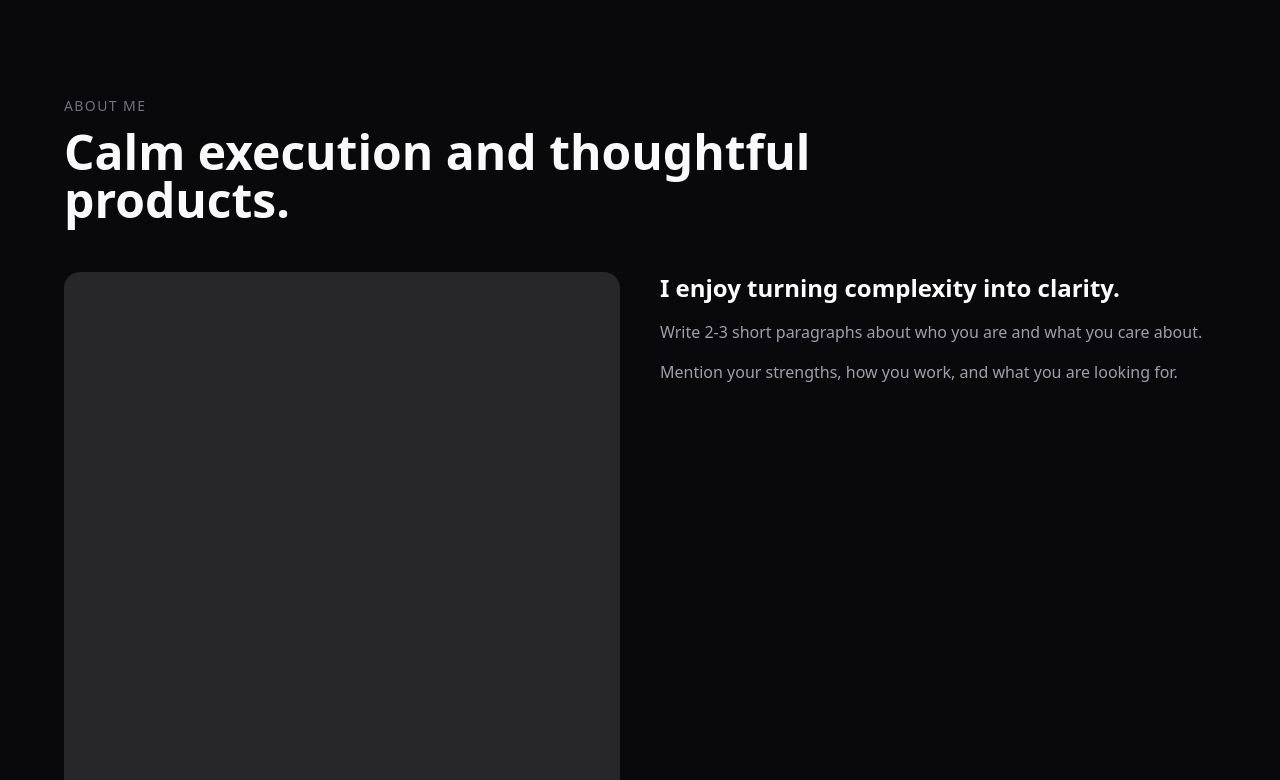
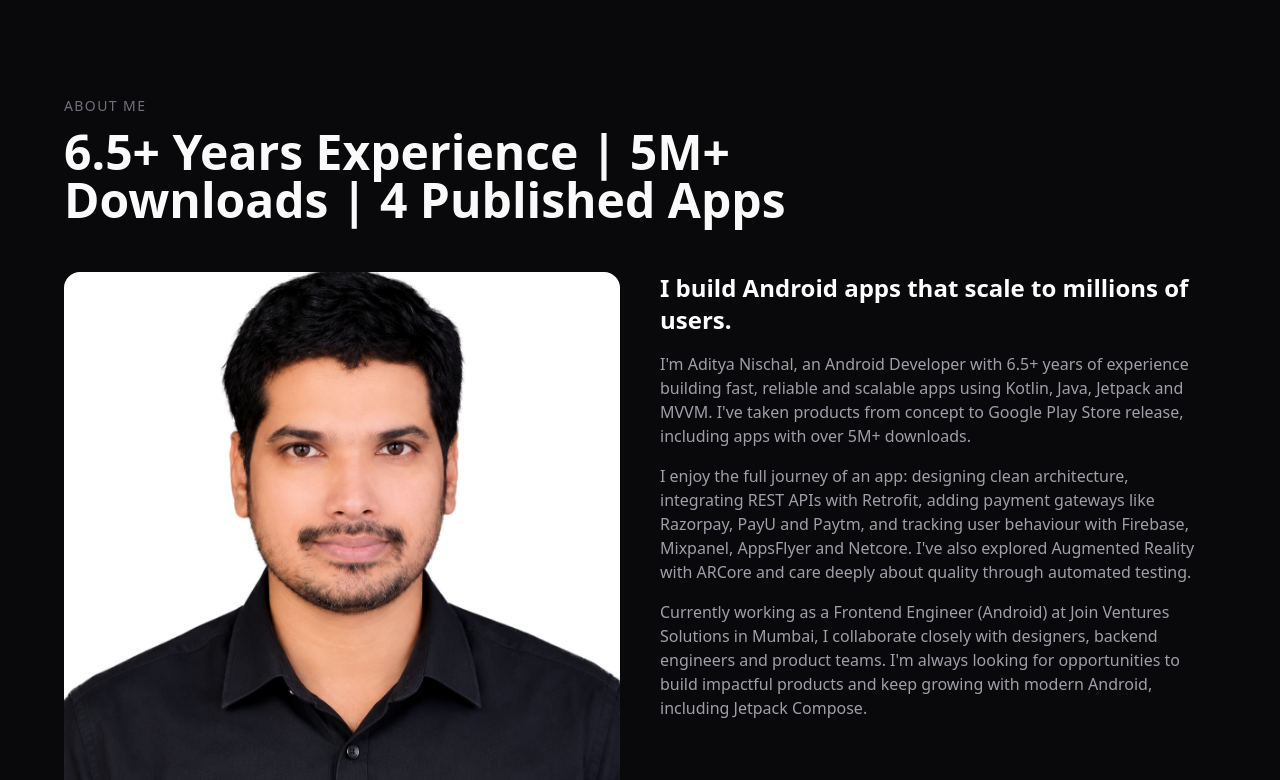
Before and after one commit to adityanischal217/aditya-portfolio, a Next.js app: page / in a window 1280 px wide. Shown: the part 800-1580 px from the top of the page. Built offline with nearby package versions, Linux system fonts and the light colour scheme.

Commit message:
ABOUT ME CHANGES

```diff
--- a/components/About.tsx
+++ b/components/About.tsx
@@ -7,18 +7,41 @@ export default function About() {
       <div className="mx-auto max-w-6xl">
         <p className="text-sm uppercase tracking-widest text-zinc-500">About Me</p>
         <h2 className="mt-3 max-w-3xl text-3xl font-bold md:text-5xl">
-          Calm execution and thoughtful products.
+          6.5+ Years Experience | 5M+ Downloads | 4 Published Apps
         </h2>
 
         <div className="mt-12 grid gap-10 md:grid-cols-2">
           <div className="aspect-square rounded-2xl bg-zinc-800">
-            {/* Put your photo in /public/profile.jpg, then swap this div for: */}
-            {/* <img src="/profile.jpg" alt="Your Name" className="h-full w-full rounded-2xl object-cover" /> */}
+            <img
+              src="/aditya_pic.png"
+              alt="Aditya Nischal"
+              className="h-full w-full rounded-2xl object-cover"
+            />
           </div>
           <div className="space-y-4 text-zinc-400">
-            <h3 className="text-2xl font-semibold text-white">I enjoy turning complexity into clarity.</h3>
-            <p>Write 2-3 short paragraphs about who you are and what you care about.</p>
-            <p>Mention your strengths, how you work, and what you are looking for.</p>
+            <h3 className="text-2xl font-semibold text-white">
+              I build Android apps that scale to millions of users.
+            </h3>
+            <p>
+              I'm Aditya Nischal, an Android Developer with 6.5+ years of experience building
+              fast, reliable and scalable apps using Kotlin, Java, Jetpack and MVVM.
+              I've taken products from concept to Google Play Store release, including
+              apps with over 5M+ downloads.
+            </p>
+            <p>
+              I enjoy the full journey of an app: designing clean architecture,
+              integrating REST APIs with Retrofit, adding payment gateways like
+              Razorpay, PayU and Paytm, and tracking user behaviour with Firebase,
+              Mixpanel, AppsFlyer and Netcore. I've also explored Augmented Reality
+              with ARCore and care deeply about quality through automated testing.
+            </p>
+            <p>
+              Currently working as a Frontend Engineer (Android) at Join Ventures
+              Solutions in Mumbai, I collaborate closely with designers, backend
+              engineers and product teams. I'm always looking for opportunities to
+              build impactful products and keep growing with modern Android,
+              including Jetpack Compose.
+            </p>
           </div>
         </div>
 
@@ -26,7 +49,10 @@ export default function About() {
           <p className="mb-4 text-sm text-zinc-500">Tech Stack</p>
           <div className="flex w-max animate-marquee gap-4">
             {loop.map((s, i) => (
-              <span key={i} className="whitespace-nowrap rounded-full border border-white/15 px-5 py-2">
+              <span
+                key={i}
+                className="whitespace-nowrap rounded-full border border-white/15 px-5 py-2"
+              >
                 {s}
               </span>
             ))}
```
Also changed, not shown: public/aditya_pic.png (added).
